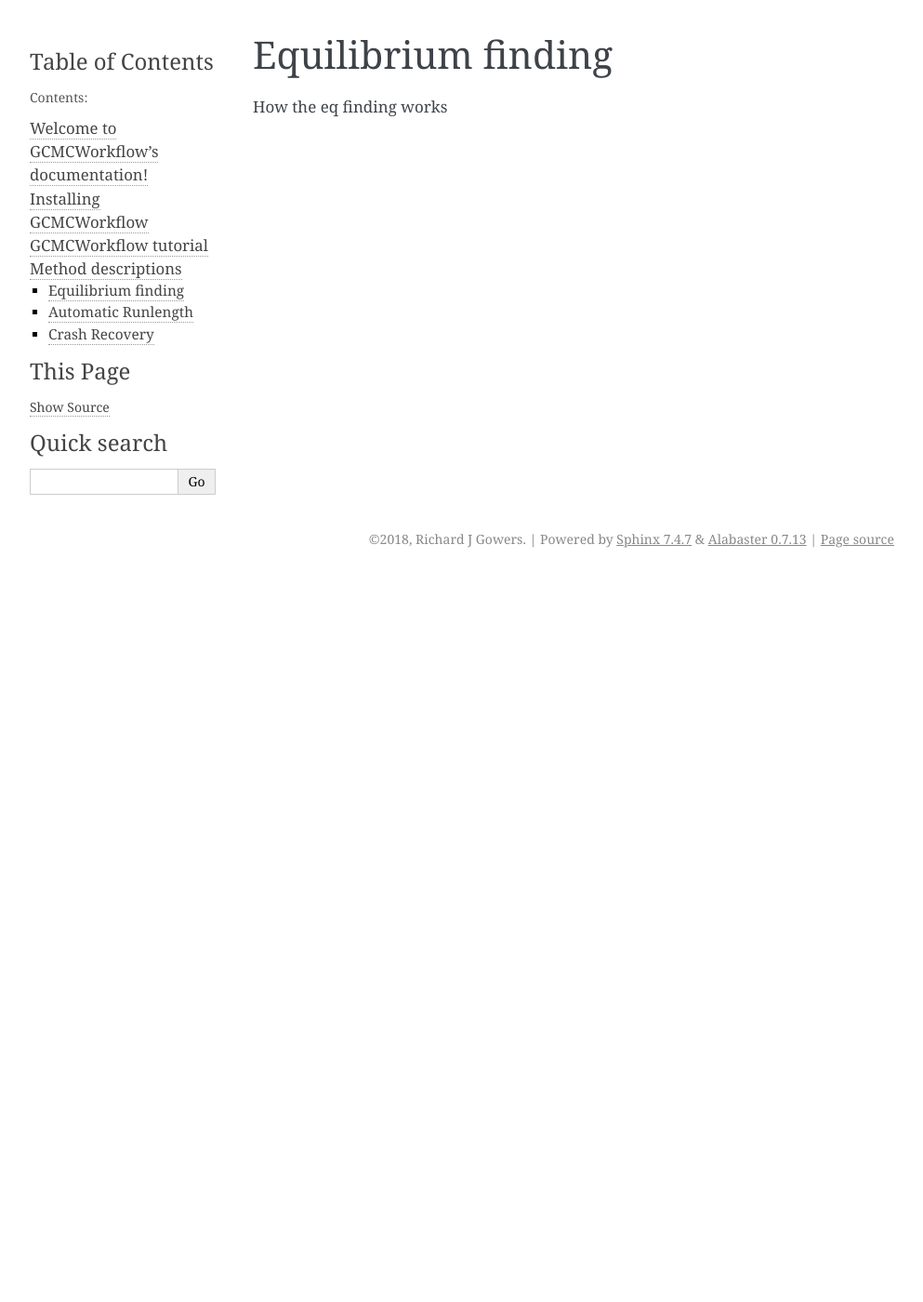
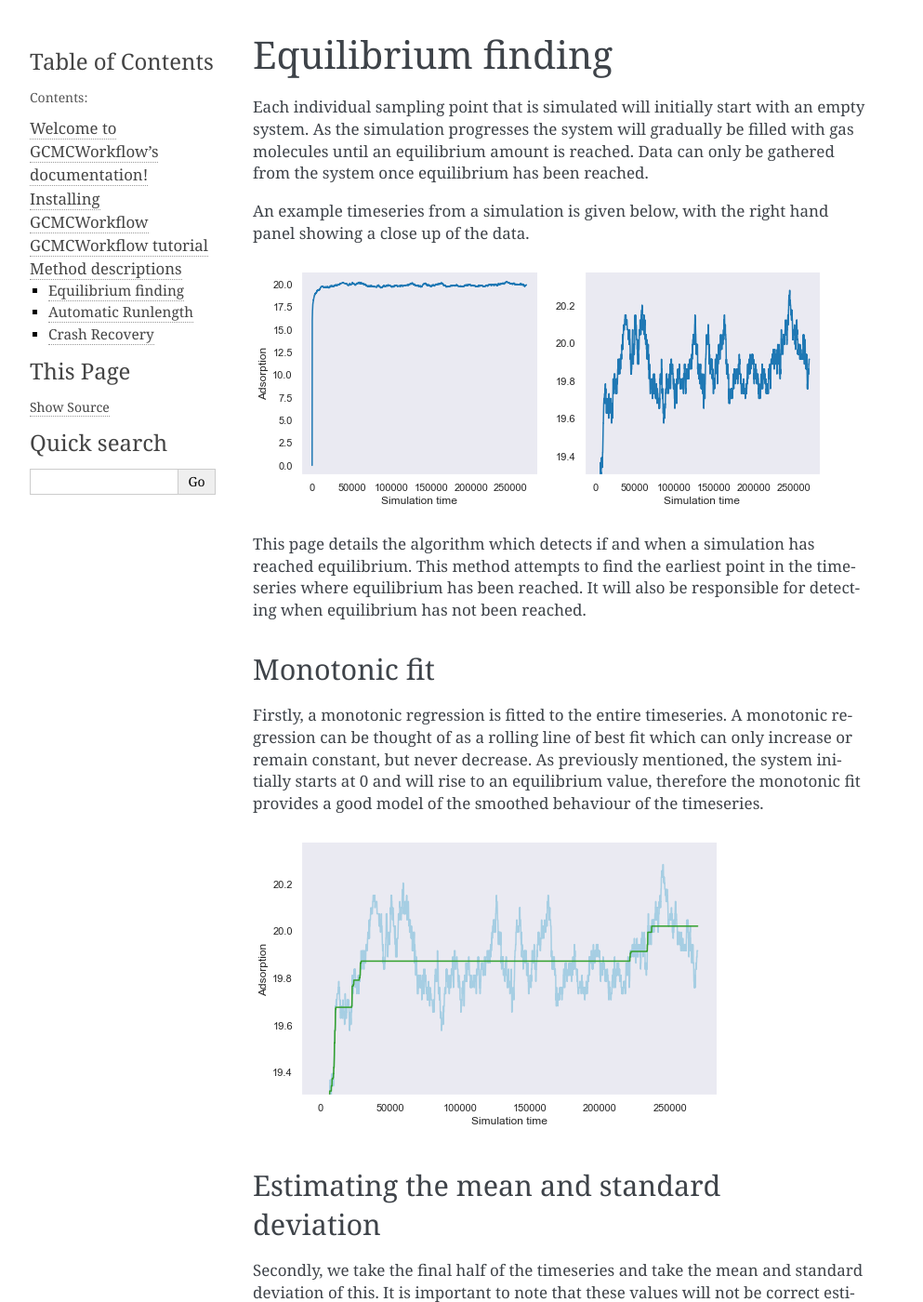
Before and after one commit to richardjgowers/GCMCworkflow, a Sphinx documentation site: the page built from docs/meth/eqfind.rst, in a window 1280 px wide and 1400 px high. Shown: the whole window at 93% size, without its empty margins (148-1141 px from the left). Built offline with Sphinx 7.4.7, drawn with Linux system fonts in a browser that asks for light colours; pages that are not in the unit, such as notebooks, are missing from menus; some of the changed text lies outside the part shown.

Commit message:
eq_find docs

```diff
--- a/docs/meth/eqfind.rst
+++ b/docs/meth/eqfind.rst
@@ -1,4 +1,63 @@
 Equilibrium finding
--------------------
+===================
 
-How the eq finding works
+Each individual sampling point that is simulated will initially start with an empty system.
+As the simulation progresses the system will gradually be filled with gas molecules until an equilibrium amount is reached.
+Data can only be gathered from the system once equilibrium has been reached.
+
+An example timeseries from a simulation is given below,
+with the right hand panel showing a close up of the data.
+
+.. image:: overview.png
+
+This page details the algorithm which detects if and when a simulation has reached equilibrium.
+This method attempts to find the earliest point in the timeseries where equilibrium has been reached.
+It will also be responsible for detecting when equilibrium has not been reached.
+
+
+Monotonic fit
+"""""""""""""
+
+Firstly,
+a monotonic regression is fitted to the entire timeseries.
+A monotonic regression can be thought of as
+a rolling line of best fit which can only increase or remain constant, but never decrease.
+As previously mentioned, the system initially starts at 0 and will rise to an equilibrium value,
+therefore the monotonic fit provides a good model of the smoothed behaviour of the timeseries.
+
+.. image:: monotonic_fit.png
+
+
+Estimating the mean and standard deviation
+""""""""""""""""""""""""""""""""""""""""""
+
+Secondly,
+we take the final half of the timeseries and take the mean and standard deviation of this.
+It is important to note that these values will not be correct estimates of the data,
+but they are useful for identifying the equilibration point.
+
+.. image:: mean_estimation.png
+
+
+Finding the equilibration point
+"""""""""""""""""""""""""""""""
+
+We can then combine these two pieces of information together
+to find where our model of the smoothed timeseries
+first crosses our estimate of the lower bound of the data.
+This interception is then proposed as the equilibration point,
+with all values in the timeseries after this point to be used as data.
+
+.. image:: combination.png
+
+
+Checking our assumptions
+""""""""""""""""""""""""
+
+.. image:: final.png
+
+At this point we must check our hypothesis that this is the equilibration point.
+To do this, an augmented Dickey-Fuller test is used to check if the timeseries
+after the proposed equilibration point is stationary (ie flat).
+If the timeseries is found to have statistically significant drift,
+then the hypothesis is rejected and further simulation is required to gather data.
```
Also changed, not shown: docs/meth/combination.png (added), docs/meth/final.png (added), docs/meth/mean_estimation.png (added), docs/meth/monotonic_fit.png (added), docs/meth/overview.png (added).
